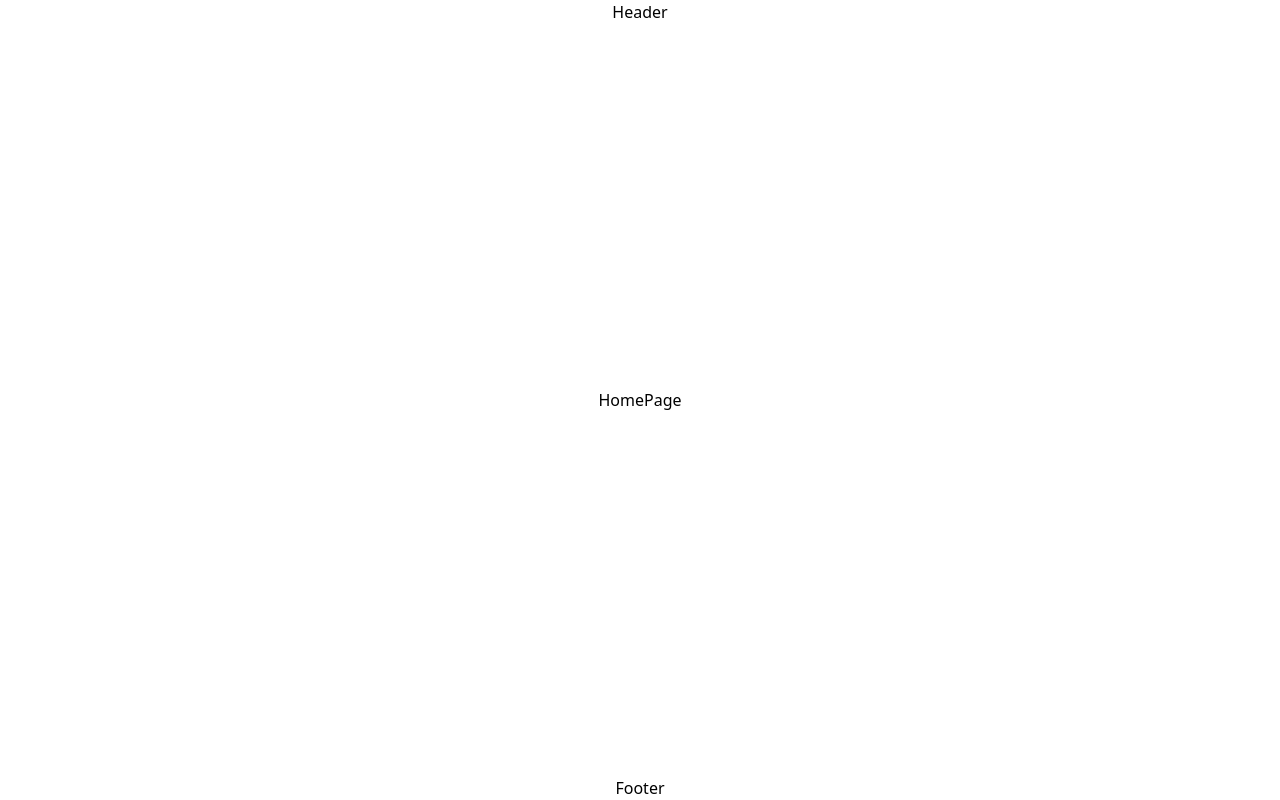
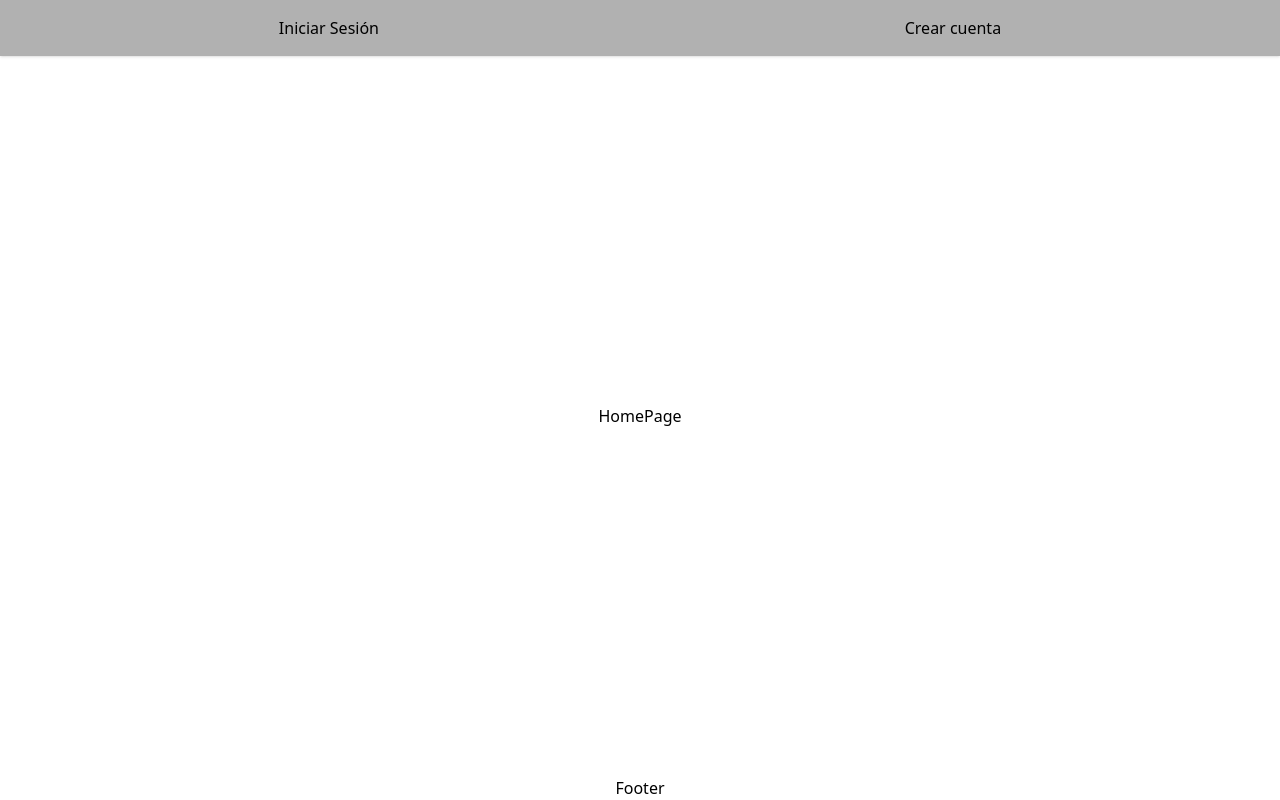
Before and after one commit to EdgarCamberos1894/Ecos, a React (Vite) app in the folder frontend/: page / in a window 1280 px wide. Built offline with nearby package versions, Linux system fonts and the light colour scheme.

Commit message:
chore: add Header component to MainLayout

```diff
--- a/frontend/src/index.css
+++ b/frontend/src/index.css
@@ -1,7 +1,5 @@
 @import "tailwindcss";
 
 #root {
-  max-width: 1280px;
-  margin: 0 auto;
   text-align: center;
 }
--- a/frontend/src/shared/Header.tsx
+++ /dev/null
@@ -1,16 +0,0 @@
-interface HeaderProps {
-  onOpenPopup: () => void;
-}
-
-const Header = ({ onOpenPopup }: HeaderProps) => {
-  return (
-    <header className="fixed top-0 left-0 flex w-full items-center justify-around bg-[#B1B1B1] p-4 shadow">
-      <button type="button">Iniciar Sesión</button>
-      <button type="button" onClick={onOpenPopup}>
-        Crear cuenta
-      </button>
-    </header>
-  );
-};
-
-export default Header;
--- a/frontend/src/shared/components/Header.tsx
+++ b/frontend/src/shared/components/Header.tsx
@@ -1,3 +1,14 @@
-export const Header = () => {
-  return <header>Header</header>;
+interface HeaderProps {
+  onOpenPopup: () => void;
+}
+
+export const Header = ({ onOpenPopup }: HeaderProps) => {
+  return (
+    <header className="flex w-full items-center justify-around bg-[#B1B1B1] p-4 shadow">
+      <button type="button">Iniciar Sesión</button>
+      <button type="button" onClick={onOpenPopup}>
+        Crear cuenta
+      </button>
+    </header>
+  );
 };
--- a/frontend/src/shared/components/layouts/MainLayout.tsx
+++ b/frontend/src/shared/components/layouts/MainLayout.tsx
@@ -1,11 +1,30 @@
+import { useState } from "react";
 import { Outlet } from "react-router";
 import { Header } from "../Header.tsx";
 import { Footer } from "../Footer.tsx";
+import PopUp from "@/shared/components/PopUp.tsx";
+import RoleSelector from "@/auth/components/RoleSelector.tsx";
 
 export const MainLayout = () => {
+  const [isPopupOpen, setIsPopupOpen] = useState(false);
+
   return (
     <div className="grid min-h-dvh grid-rows-[auto_1fr_auto]">
-      <Header />
+      <Header
+        onOpenPopup={() => {
+          setIsPopupOpen(true);
+        }}
+      />
+      <PopUp
+        isOpen={isPopupOpen}
+        onClose={() => {
+          setIsPopupOpen(false);
+        }}
+        normalText="Registrate en "
+        highlightedText=" ECOS"
+      >
+        <RoleSelector />
+      </PopUp>
       <Outlet />
       <Footer />
     </div>
```
